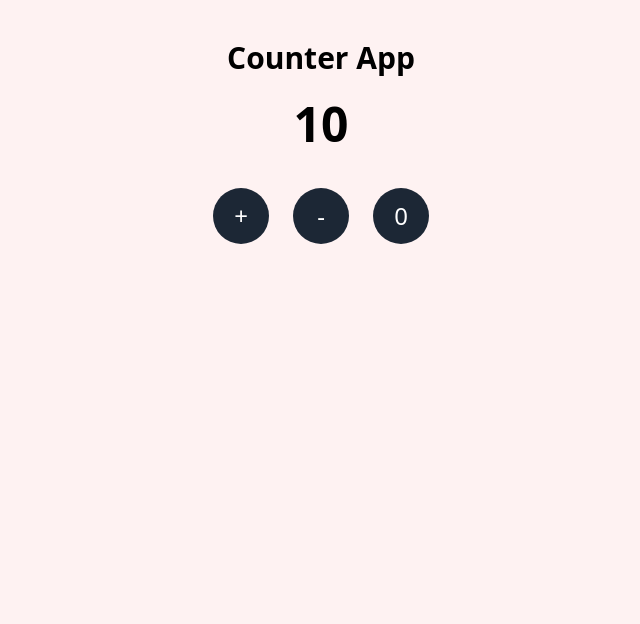
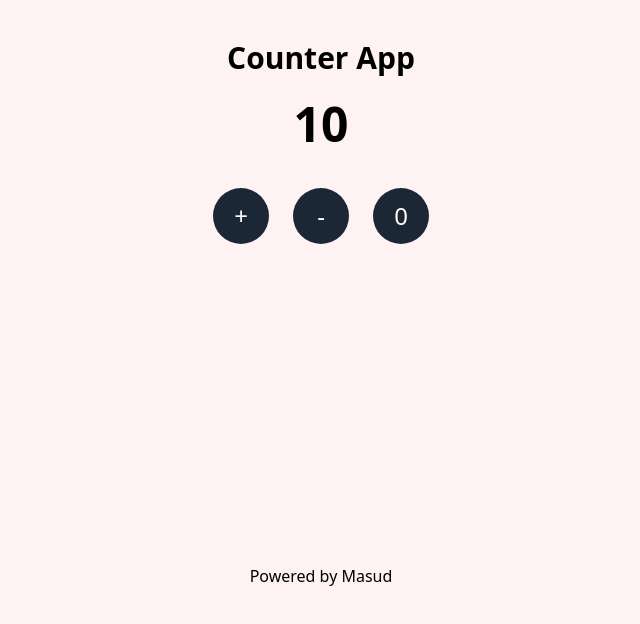
Before and after one commit to MesudQuluzade/reactders, a React (Vite) app: page / in a window 1280 px wide. Shown: the top 624 px of the page, without its empty margins (319-959 px from the left). Built offline with nearby package versions, Linux system fonts and the light colour scheme.

Commit message:
MESI9990

```diff
--- a/src/components/Counter.jsx
+++ b/src/components/Counter.jsx
@@ -35,6 +35,8 @@ const Counter = () => {
           0
         </button>
       </div>
+
+      <footer className='mt-80'>Powered by Masud</footer>
     </div>
   );
 };
```
